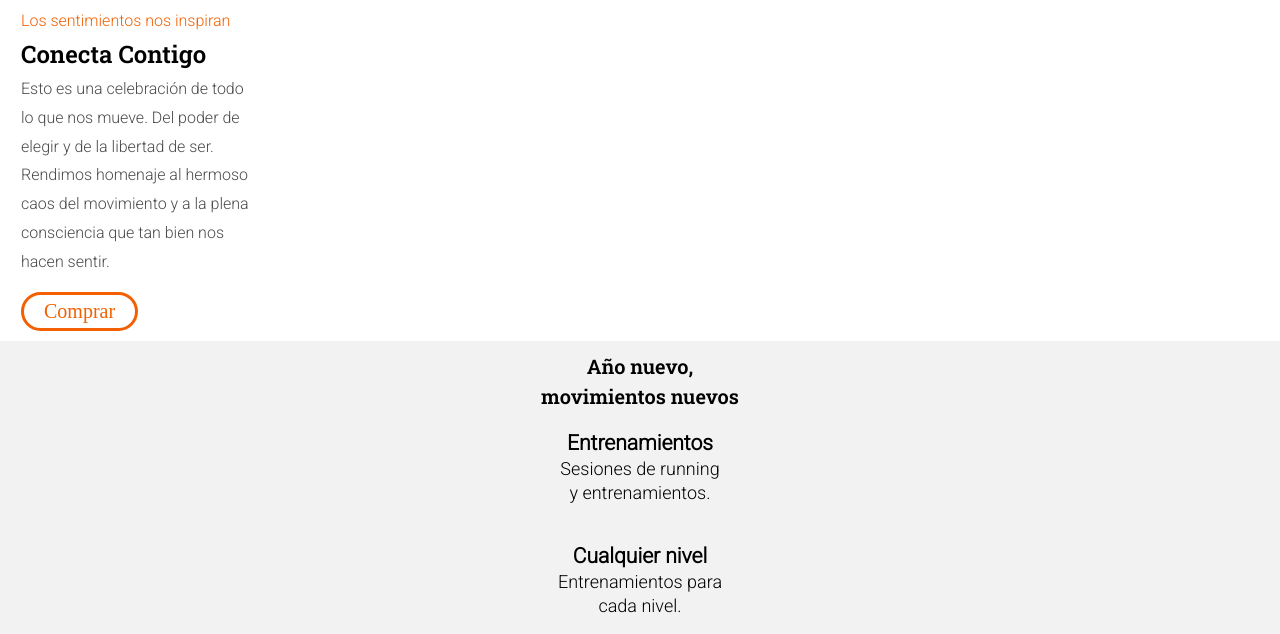
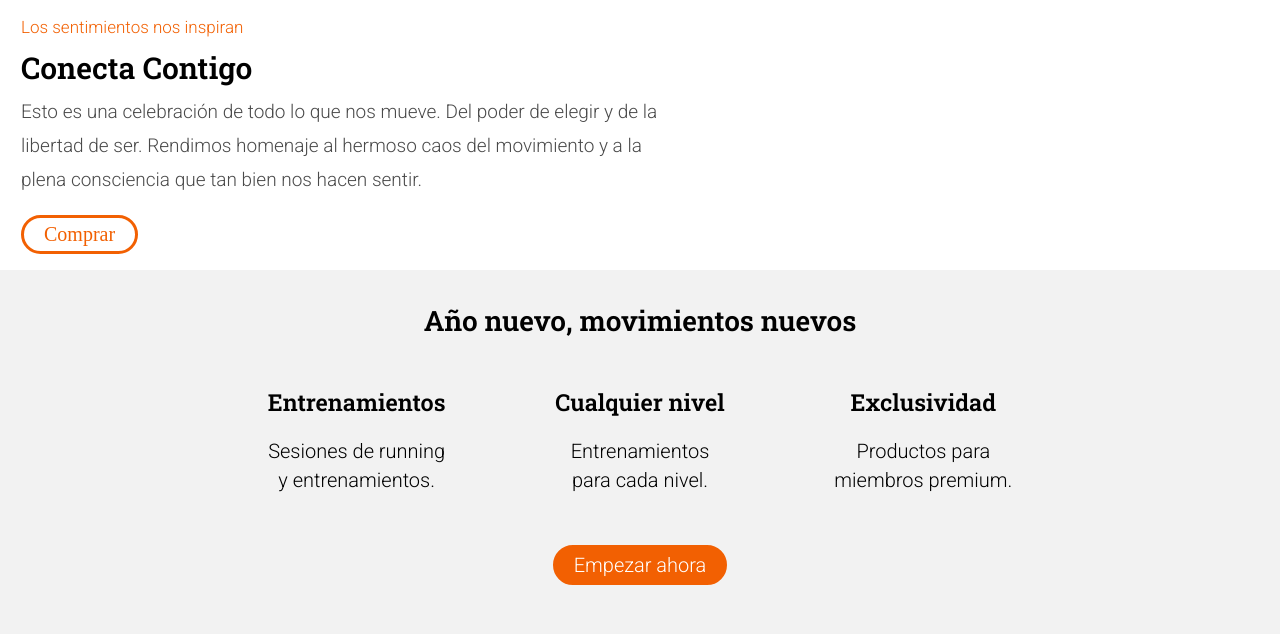
Before and after one commit to Adalab/modulo-1-evaluacion-final-NataliaBlanco, a website: page public/index.html in a window 1280 px wide. Shown: the part 782-1416 px from the top of the page. Drawn offline with Linux system fonts and the light colour scheme.

Commit message:
added media queries for section2

```diff
--- a/public/index.html
+++ b/public/index.html
@@ -97,6 +97,7 @@
     </section>
     <section class="section-2">
       <h2 class="inspo2"><a name="section2" id="section2"></a>Año nuevo, movimientos nuevos</h2>
+      <div class="section-2-container-offers">
         <section class="section-2-offers">
           <h3 class="section-2-offers-title">Entrenamientos</h3>
           <p>Sesiones de running y entrenamientos.</p>
@@ -109,6 +110,7 @@
           <h3 class="section-2-offers-title">Exclusividad</h3>
           <p>Productos para miembros premium.</p>
         </section>
+      </div>
       <div class="button2">Empezar ahora</div>
       <div class="white-circle2">
         <a href="#top"><img src="./assets/images/ico-arrow.svg" class="arrow"></a>
--- a/src/scss/main.scss
+++ b/src/scss/main.scss
@@ -66,7 +66,7 @@ $roboto: 'Roboto', sans-serif;
    text-shadow: 0px 0.7px 0.7px $white-two;
    line-height: 1.2;
    font-weight: bold;
-   letter-spacing:0.5px;
+   letter-spacing: 0.5px;
 }
 
 .promo-1 {
@@ -162,15 +162,25 @@ $roboto: 'Roboto', sans-serif;
    font-weight: 700;
 }
 
+.section-2-container-offers {
+   display: flex;
+   flex-direction: column;
+   justify-content: center;
+   align-items: center;
+   padding-bottom: 10px;
+}
+
 .section-2-offers {
    width: 170px;
    padding: 18px 0;
+   justify-content: center;
    text-align: center;
    line-height: 1.35;
    font-size: 1.8rem;
 }
 
 .section-2-offers-title {
+   font-family: $robotoS;
    text-align: center;
    font-size: 1.8;
 }
@@ -264,21 +274,25 @@ $roboto: 'Roboto', sans-serif;
       width: 37px;
       height: 34px;
    }
+
    .hero {
       height: 780px;
    }
+
    .title {
       font-family: $roboto;
       font-size: 6.5rem;
       width: 600px;
       letter-spacing: 0.7px;
    }
+
    .promo-1 {
       font-family: $robotoS;
       padding: 0 0 18px;
       font-size: 2.3rem;
       width: 450px;
    }
+
    .scroll-down {
       width: 18px;
    }
@@ -289,8 +303,57 @@ $roboto: 'Roboto', sans-serif;
       height: 35px;
       border-radius: 18px;
    }
+
+   .section-1 {
+      width: 700px;
+      padding: 16px 21px;
+   }
+
    .inspo {
-   font-size: 1.6rem;
+      font-size: 1.7rem;
       padding: 3px 0;
    }
+
+   .title-section1 {
+      font-size: 3rem;
+      padding: 8px 0;
    }
+
+   .text-section1 {
+      font-size: 1.9rem;
+      padding-bottom: 17px;
+   }
+.section-2 {
+  padding: 20px 0 40px 0;
+}
+   .section-2 .inspo2 {
+   width: 600px;
+   padding: 10px 0 0 0;
+   font-size: 2.8rem;
+   }
+   .section-2-container-offers {
+      width:900px;
+      display: flex;
+      flex-direction: row;
+      justify-content: space-around;
+      align-items: center;
+      padding: 0 25px 25px;
+   }
+
+   .section-2-offers {
+      width: 180px;
+      padding: 25px 0;
+      line-height: 1.45;
+      font-size: 2rem;
+
+   }
+   .section-2-offers-title {
+   font-size: 2.4;
+   line-height: 3;
+}
+.white-circle2 {
+   position:relative;
+   bottom: -52px;
+}
+
+}
```
Also changed, not shown: src/html/index.html (+2 -0 lines), public/assets/css/main.css, 1 other file. Lines whose indentation alone changed are shown as unchanged.
